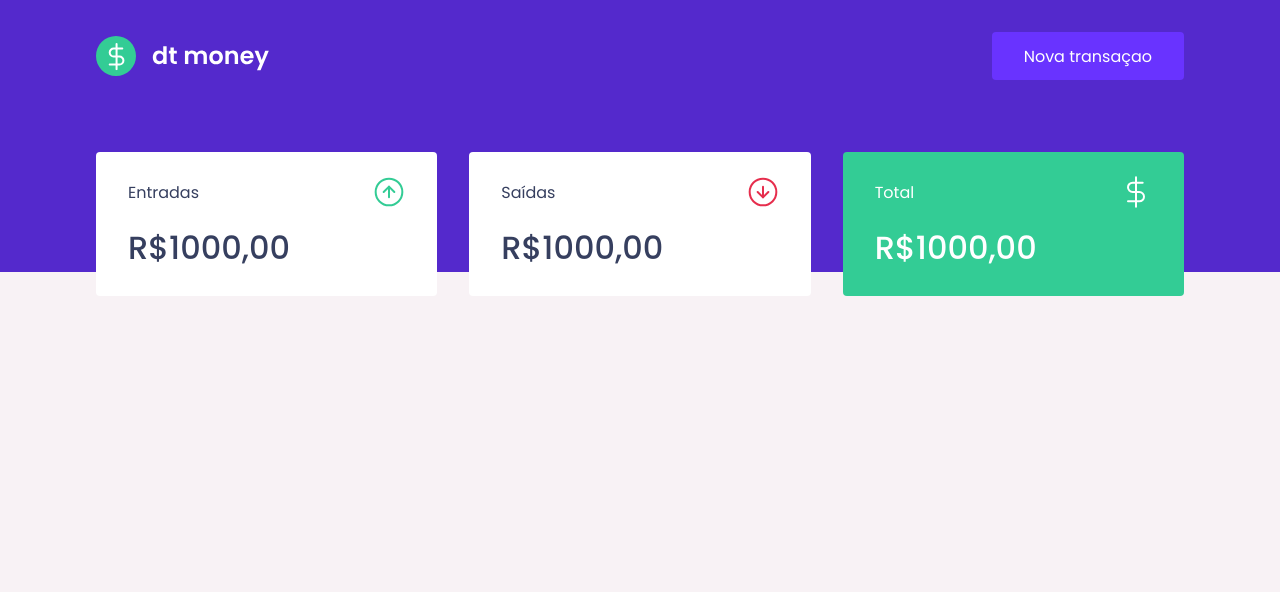
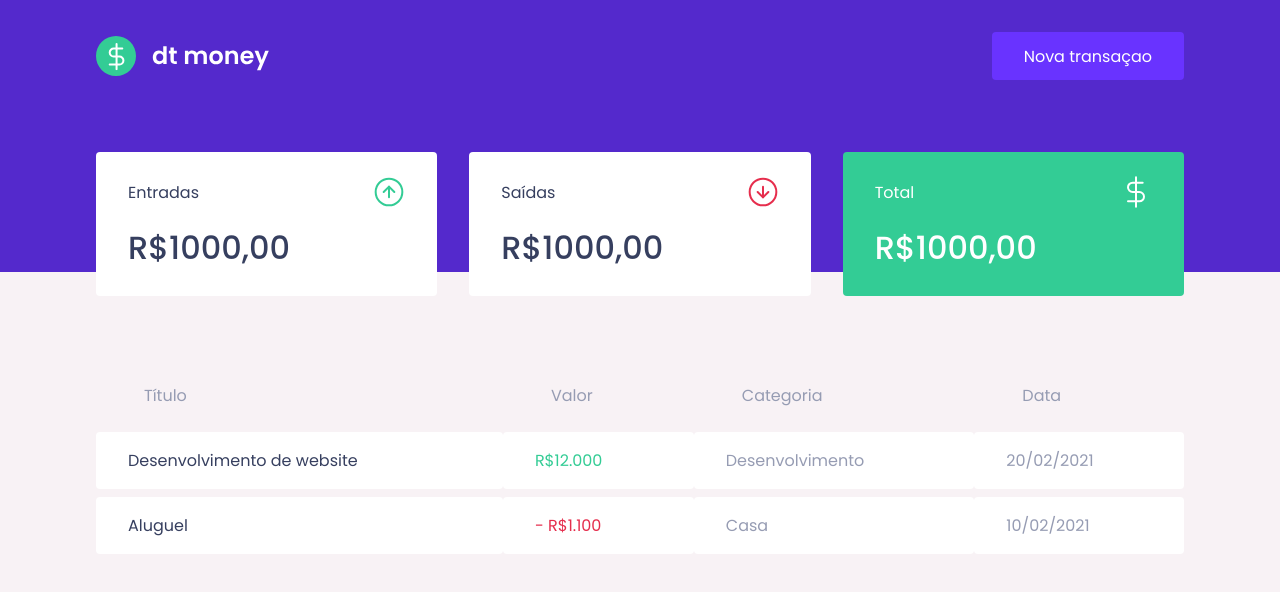
Before and after one commit to Eronheit/eamoney, a React (Create React App) app: page / in a window 1280 px wide. Shown: the top 592 px of the page. Built offline with nearby package versions, Linux system fonts and the light colour scheme.

Commit message:
feat: add TransactionsTable component

```diff
--- a/src/components/Dashboard/index.tsx
+++ b/src/components/Dashboard/index.tsx
@@ -1,10 +1,12 @@
 import { Summary } from '../Summary';
 import { Container } from './styles';
+import { TransactionsTable } from '../TransactionsTable';
 
 export function Dashboard() {
   return(
     <Container>
       <Summary />
+      <TransactionsTable />
     </Container>
   )
 }
--- /dev/null
+++ b/src/components/TransactionsTable/index.tsx
@@ -0,0 +1,33 @@
+import { Container } from "./styles";
+
+export function TransactionsTable() {
+  return (
+    <Container>
+      <table>
+        <thead>
+          <tr>
+            <th>Título</th>
+            <th>Valor</th>
+            <th>Categoria</th>
+            <th>Data</th>
+          </tr>
+        </thead>
+
+        <tbody>
+          <tr>
+            <td>Desenvolvimento de website</td>
+            <td className="deposit">R$12.000</td>
+            <td>Desenvolvimento</td>
+            <td>20/02/2021</td>
+          </tr>
+          <tr>
+            <td>Aluguel</td>
+            <td className="withdraw">- R$1.100</td>
+            <td>Casa</td>
+            <td>10/02/2021</td>
+          </tr>
+        </tbody>
+      </table>
+    </Container>
+  );
+}
--- /dev/null
+++ b/src/components/TransactionsTable/styles.ts
@@ -0,0 +1,39 @@
+
+import styled from 'styled-components'
+
+export const Container = styled.div`
+  margin-top: 4rem;
+
+  table {
+    width: 100%;
+    border-spacing: 0 0.5rem;
+
+    th {
+      color: var(--text-body);
+      font-weight: 400;
+      padding: 1rem 3rem;
+      text-align: left;
+      line-height: 1.5rem;
+    }
+
+    td {
+      padding: 1rem 2rem;
+      border: 0;
+      background: var(--shape);
+      color: var(--text-body);
+      border-radius: 0.25rem;
+
+      &:first-child {
+        color: var(--text-title)
+      }
+
+      &.deposit {
+        color: var(--green);
+      }
+
+      &.withdraw {
+        color: var(--red);
+      }
+    }
+  }
+`;
```
